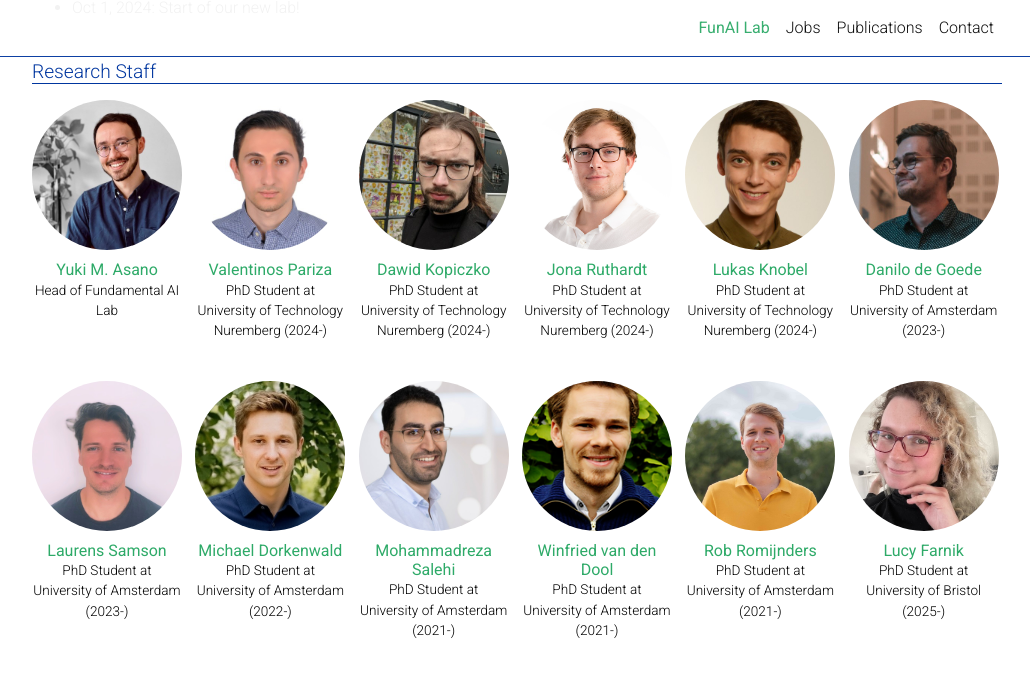
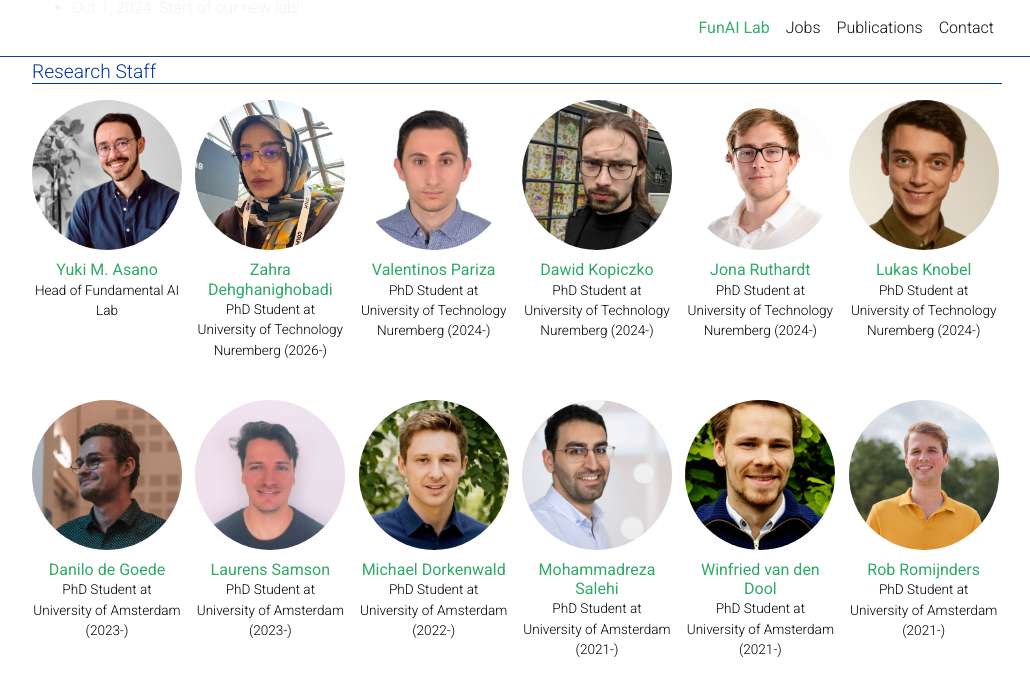
Before and after one commit to fundamentalailab/fundamentalailab.github.io, a Jekyll site: the page built from _pages/about.md, in a window 1280 px wide and 900 px high, scrolled down 862 px, cut to the strip 0-676 px from the top of the window. Shown: the whole strip, without its empty margins (123-1153 px from the left). Built offline with Jekyll 4.4.1, drawn with Linux system fonts in a browser that asks for light colours; full-size pictures stand in for the smaller copies a plugin makes; comment, search, counter and statistics services are not loaded; a style sheet for code colours, icons or effects is not loaded.

Commit message:
added zahra

```diff
--- a/_pages/about.md
+++ b/_pages/about.md
@@ -22,6 +22,10 @@
       description: Head of Fundamental AI Lab
       website: https://yukimasano.github.io/
       picture: yuki.jpg
+    - name: Zahra Dehghanighobadi
+      description: PhD Student at University of Technology Nuremberg (2026-)
+      website: https://scholar.google.com/citations?user=ayZaENoAAAAJ&hl=en
+      picture: zahra.jpg
     - name: Valentinos Pariza
       description: PhD Student at University of Technology Nuremberg (2024-)
       website: https://scholar.google.com/citations?user=jFT8a1YAAAAJ&hl=en
```
Also changed, not shown: assets/img/zahra.jpg (added).
